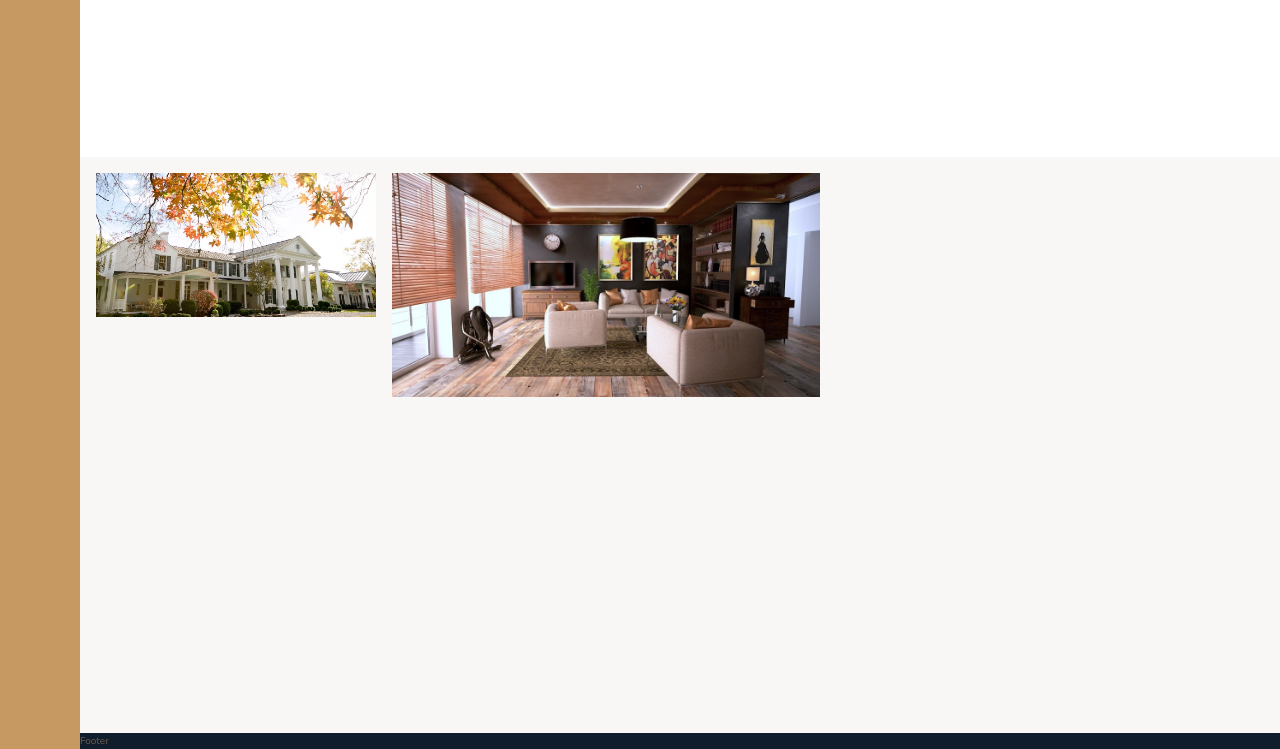
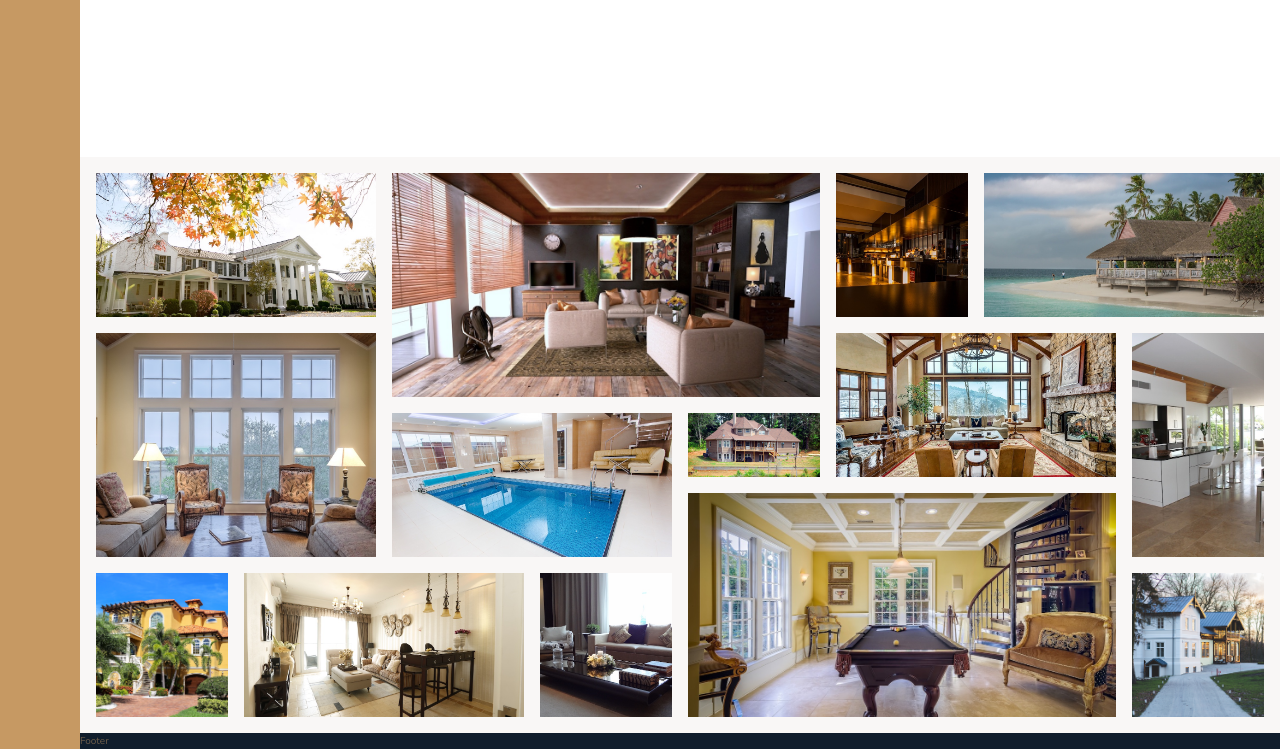
Before and after one commit to GulsahDuzgun/Nexter, a website: page index.html in a window 1280 px wide. Shown: the part 2775-3524 px from the top of the page. Drawn offline with nearby package versions, Linux system fonts and the light colour scheme.

Commit message:
building the Gallery - Part 2

```diff
--- a/index.html
+++ b/index.html
@@ -302,11 +302,67 @@
     </section>
     <section class="gallery">
       <figure class="gallery__item gallery__item--1">
-        <img src="img/gal-1.jpeg" alt="Home 1" class="gallery__img" />
+        <img src="img/gal-1.jpeg" alt="Gallery image 1" class="gallery__img" />
       </figure>
-      <figuer class="gallery__item gallery__item--2">
-        <img src="img/gal-2.jpeg" alt="Home 2" class="gallery__img" />
-      </figuer>
+      <figure class="gallery__item gallery__item--2">
+        <img src="img/gal-2.jpeg" alt="Gallery image 2" class="gallery__img" />
+      </figure>
+      <figure class="gallery__item gallery__item--3">
+        <img src="img/gal-3.jpeg" alt="Gallery image 3" class="gallery__img" />
+      </figure>
+      <figure class="gallery__item gallery__item--4">
+        <img src="img/gal-4.jpeg" alt="Gallery image 4" class="gallery__img" />
+      </figure>
+      <figure class="gallery__item gallery__item--5">
+        <img src="img/gal-5.jpeg" alt="Gallery image 5" class="gallery__img" />
+      </figure>
+      <figure class="gallery__item gallery__item--6">
+        <img src="img/gal-6.jpeg" alt="Gallery image 6" class="gallery__img" />
+      </figure>
+      <figure class="gallery__item gallery__item--7">
+        <img src="img/gal-7.jpeg" alt="Gallery image 7" class="gallery__img" />
+      </figure>
+      <figure class="gallery__item gallery__item--8">
+        <img src="img/gal-8.jpeg" alt="Gallery image 8" class="gallery__img" />
+      </figure>
+      <figure class="gallery__item gallery__item--9">
+        <img src="img/gal-9.jpeg" alt="Gallery image 9" class="gallery__img" />
+      </figure>
+      <figure class="gallery__item gallery__item--10">
+        <img
+          src="img/gal-10.jpeg"
+          alt="Gallery image 10"
+          class="gallery__img"
+        />
+      </figure>
+      <figure class="gallery__item gallery__item--11">
+        <img
+          src="img/gal-11.jpeg"
+          alt="Gallery image 11"
+          class="gallery__img"
+        />
+      </figure>
+      <figure class="gallery__item gallery__item--12">
+        <img
+          src="img/gal-12.jpeg"
+          alt="Gallery image 12"
+          class="gallery__img"
+        />
+      </figure>
+      <figure class="gallery__item gallery__item--13">
+        <img
+          src="img/gal-13.jpeg"
+          alt="Gallery image 13"
+          class="gallery__img"
+        />
+      </figure>
+      <figure class="gallery__item gallery__item--14">
+        <img
+          src="img/gal-14.jpeg"
+          alt="Gallery image 14"
+          class="gallery__img"
+        />
+      </figure>
     </section>
     <footer class="footer">Footer</footer>
   </body>
--- a/sass/_gallery.scss
+++ b/sass/_gallery.scss
@@ -17,6 +17,66 @@
       grid-column: 3 / span 3;
       grid-row: 1 / span 3;
     }
+
+    &--3 {
+      grid-column: 6 / 7;
+      grid-row: 1 / span 2;
+    }
+
+    &--4 {
+      grid-column: 7 / span 2;
+      grid-row: 1 / span 2;
+    }
+
+    &--5 {
+      grid-column: 1 / span 2;
+      grid-row: 3 / span 3;
+    }
+
+    &--6 {
+      grid-column: 3 / span 2;
+      grid-row: 4 / span 2;
+    }
+
+    &--7 {
+      grid-column: 5 / 6;
+      grid-row: 4 / 5;
+    }
+
+    &--8 {
+      grid-column: 6 / span 2;
+      grid-row: 3 / span 2;
+    }
+
+    &--9 {
+      grid-column: 8 / 9;
+      grid-row: 3 / span 3;
+    }
+
+    &--10 {
+      grid-column: 1 / 2;
+      grid-row: 6 / 8;
+    }
+
+    &--11 {
+      grid-column: 2 / span 2;
+      grid-row: 6 / span 2;
+    }
+
+    &--12 {
+      grid-column: 4 / 5;
+      grid-row: 6 / 8;
+    }
+
+    &--13 {
+      grid-column: 5 / 8;
+      grid-row: 5 / 8;
+    }
+
+    &--14 {
+      grid-column: 8 / 9;
+      grid-row: 6 / 8;
+    }
   }
 
   &__img {
```
Also changed, not shown: css/style.css.
